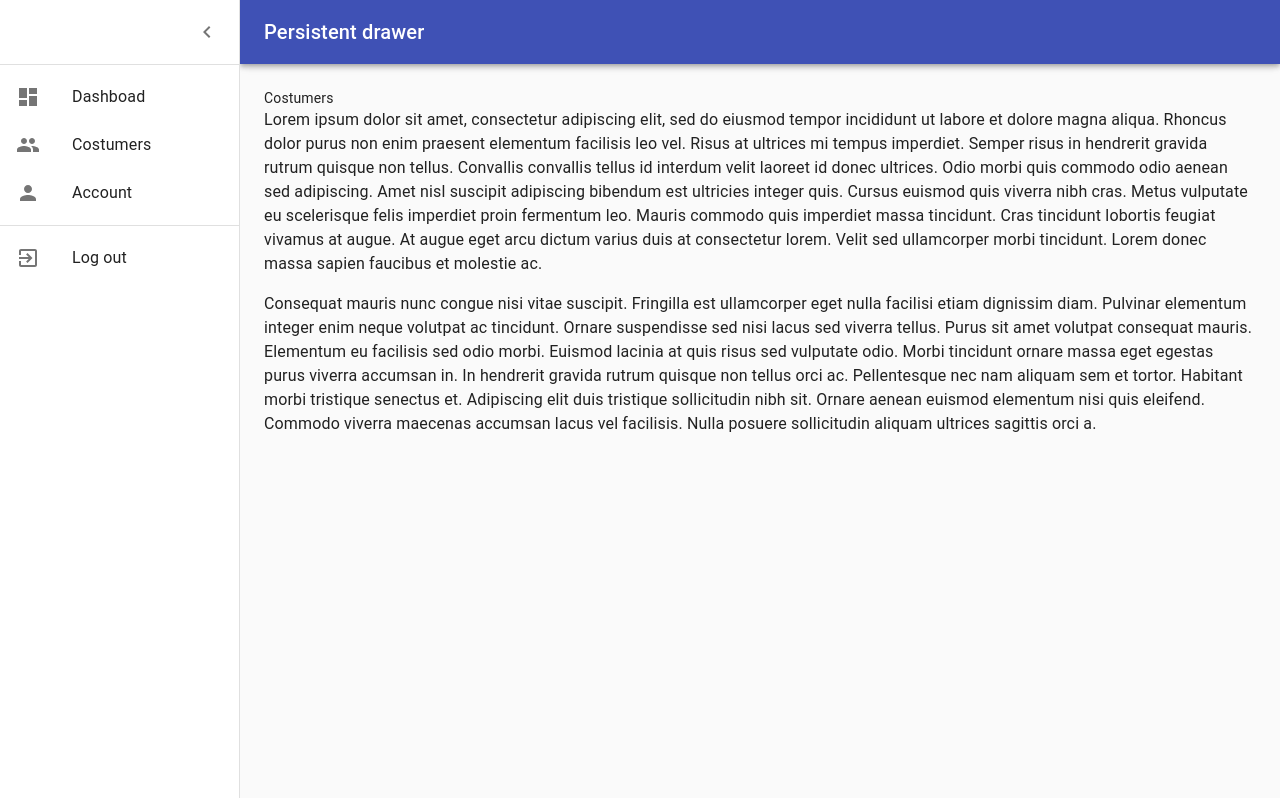
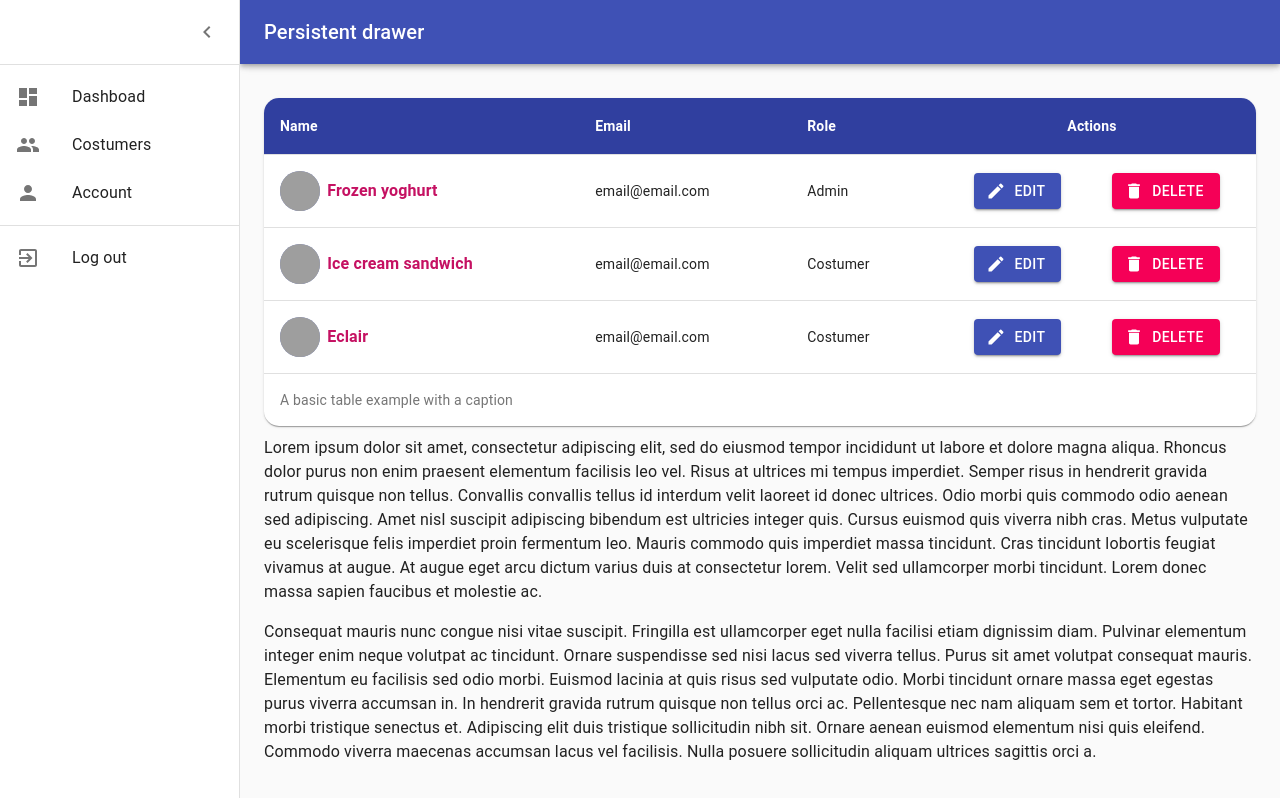
Before and after one commit to Maximilian94/wedclub-frontend, a React (Create React App) app: page /dashboard/costumers in a window 1280 px wide. Shown: the top 798 px of the page. Built offline with nearby package versions, Linux system fonts and the light colour scheme; grey boxes are pictures that could not be loaded.

Commit message:
feat: Users Table

```diff
--- a/src/components/templates/Costumers/index.tsx
+++ b/src/components/templates/Costumers/index.tsx
@@ -1,7 +1,113 @@
 import React from 'react';
+import { makeStyles } from '@material-ui/core/styles';
+import Table from '@material-ui/core/Table';
+import TableBody from '@material-ui/core/TableBody';
+import TableCell from '@material-ui/core/TableCell';
+import TableContainer from '@material-ui/core/TableContainer';
+import TableHead from '@material-ui/core/TableHead';
+import TableRow from '@material-ui/core/TableRow';
+import Paper from '@material-ui/core/Paper';
+import Avatar from '@material-ui/core/Avatar';
+import { Button, Grid, Typography } from '@material-ui/core';
 
-function Costumers() {
-  return <div>Costumers</div>;
+//  Icons
+import DeleteIcon from '@material-ui/icons/Delete';
+import EditIcon from '@material-ui/icons/Edit';
+
+const useStyles = makeStyles((theme) => ({
+  table: { minWidth: 650 },
+  tableContainer: {
+    borderRadius: 15,
+    margin: '10px auto',
+    maxWidth: 1080,
+  },
+  tableHeaderCell: {
+    fontWeight: 'bold',
+    backgroundColor: theme.palette.primary.dark,
+    color: theme.palette.getContrastText(theme.palette.primary.dark),
+  },
+  avatar: {
+    backgroundColor: theme.palette.primary.light,
+    color: theme.palette.getContrastText(theme.palette.primary.light),
+  },
+  name: { fontWeight: 'bold', color: theme.palette.secondary.dark },
+}));
+
+function createData(name: string, email: string, role: string, id: number) {
+  return { name, email, role, id };
 }
 
-export default Costumers;
+const rows = [
+  createData('Frozen yoghurt', 'email@email.com', 'Admin', 1),
+  createData('Ice cream sandwich', 'email@email.com', 'Costumer', 2),
+  createData('Eclair', 'email@email.com', 'Costumer', 3),
+];
+
+export default function AcccessibleTable() {
+  const classes = useStyles();
+
+  return (
+    <TableContainer component={Paper} className={classes.tableContainer}>
+      <Table className={classes.table} aria-label="caption table">
+        <caption>A basic table example with a caption</caption>
+        <TableHead>
+          <TableRow>
+            <TableCell align="left" className={classes.tableHeaderCell}>
+              Name
+            </TableCell>
+            <TableCell align="left" className={classes.tableHeaderCell}>
+              Email
+            </TableCell>
+            <TableCell align="left" className={classes.tableHeaderCell}>
+              Role
+            </TableCell>
+            <TableCell align="center" className={classes.tableHeaderCell}>
+              Actions
+            </TableCell>
+          </TableRow>
+        </TableHead>
+        <TableBody>
+          {rows.map((row) => (
+            <TableRow key={row.name}>
+              <TableCell>
+                <Grid container alignItems="center">
+                  <Grid item lg={2}>
+                    <Avatar alt={row.name} src="." className={classes.avatar} />
+                  </Grid>
+                  <Grid item lg={10}>
+                    <Typography className={classes.name}>{row.name}</Typography>
+                  </Grid>
+                </Grid>
+              </TableCell>
+              <TableCell>{row.email}</TableCell>
+              <TableCell>{row.role}</TableCell>
+              <TableCell align="center">
+                <Grid container>
+                  <Grid item lg={6}>
+                    <Button
+                      variant="contained"
+                      color="primary"
+                      startIcon={<EditIcon />}
+                      href={`/dashboard/user/edit/${row.id}`}
+                    >
+                      Edit
+                    </Button>
+                  </Grid>
+                  <Grid item lg={6}>
+                    <Button
+                      variant="contained"
+                      color="secondary"
+                      startIcon={<DeleteIcon />}
+                    >
+                      Delete
+                    </Button>
+                  </Grid>
+                </Grid>
+              </TableCell>
+            </TableRow>
+          ))}
+        </TableBody>
+      </Table>
+    </TableContainer>
+  );
+}
```
Also changed, not shown: .prettierrc.json.
